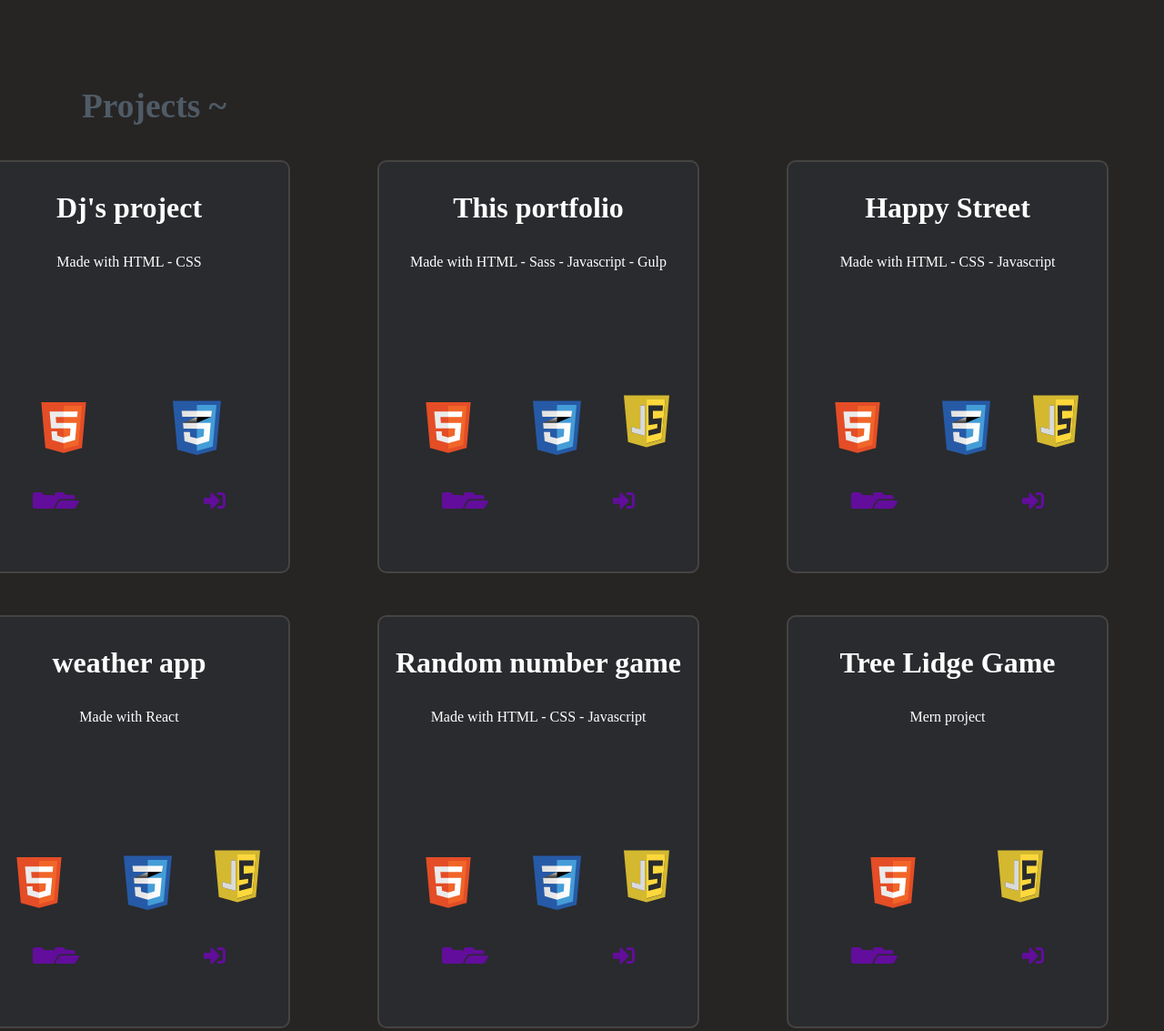
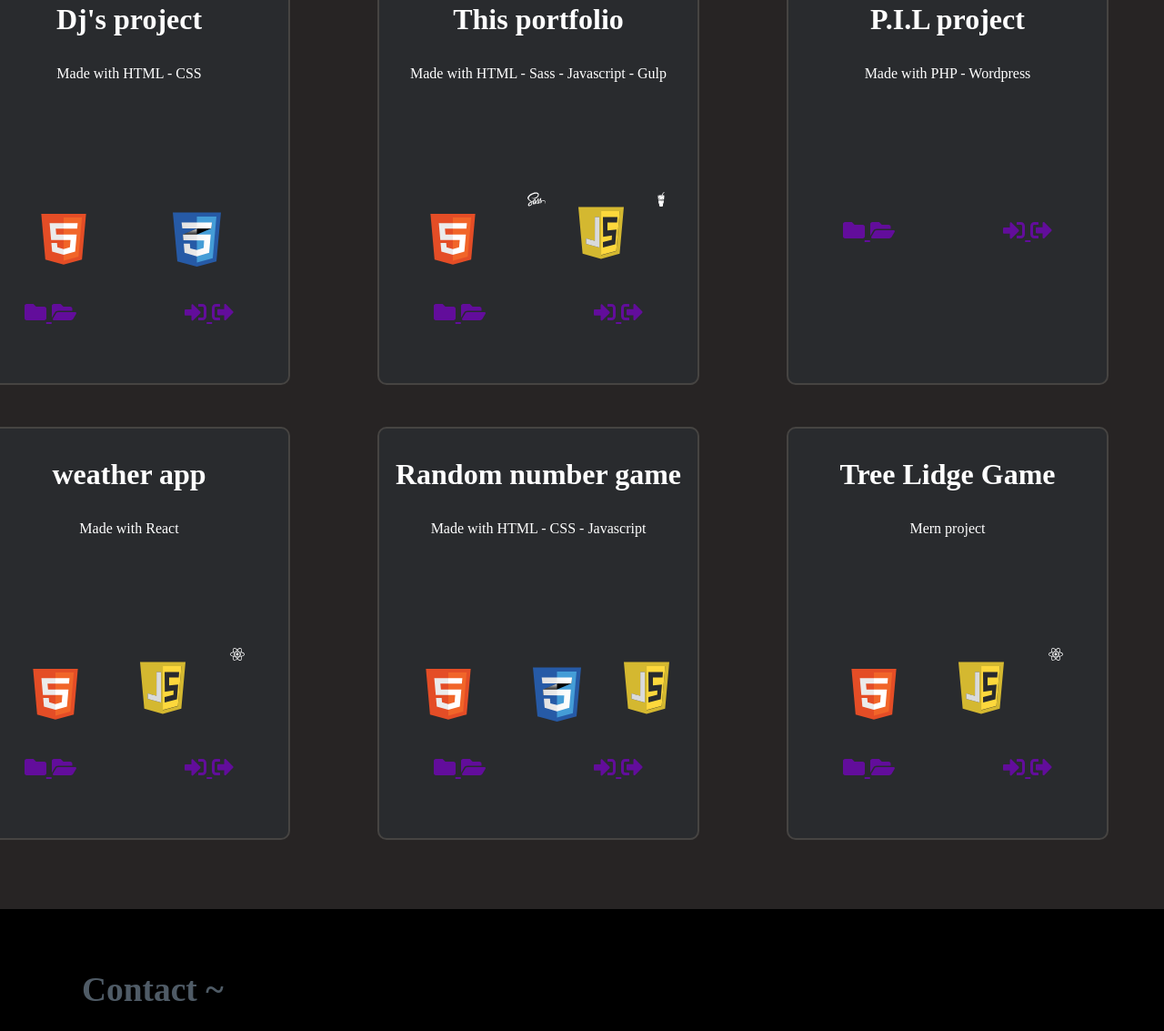
Before and after one commit to corentinIstace/portefolio, a website: page gulp/index.html in a window 1280 px wide. Shown: the part 1579-2712 px from the top of the page at 91% size. Drawn offline with nearby package versions, Linux system fonts and the light colour scheme; files that its build step writes are made by us from their sources; files whose address does not match are found by name.

Commit message:
gulp work

```diff
--- a/gulp/concat.js
+++ /dev/null
@@ -1 +0,0 @@
-function navbar(){let e=document.getElementById("navbar");"block"===e.style.display?e.style.display="none":e.style.display="block",console.log("ok")}navbar(),mouseOver(),mouseOut();
--- a/gulp/index.html
+++ b/gulp/index.html
@@ -5,7 +5,8 @@
     <meta http-equiv="X-UA-Compatible" content="IE=edge">
     <meta name="viewport" content="width=device-width, initial-scale=1.0">
     <script defer src="https://use.fontawesome.com/releases/v5.15.4/js/all.js" integrity="sha384-rOA1PnstxnOBLzCLMcre8ybwbTmemjzdNlILg8O7z1lUkLXozs4DHonlDtnE7fpc" crossorigin="anonymous"></script>
-    <link rel="stylesheet" href="./gulp/style.css?cb=1637768060999">
+    <script type="module" src="https://unpkg.com/ionicons@5.4.0/dist/ionicons/ionicons.esm.js"></script>
+    <link rel="stylesheet" href="./gulp/style.css?cb=1637836417141">
     <title>Corentin Istace - Portfolio</title>
 </head>
 <body>
@@ -39,13 +40,14 @@
         <section class="part" id="about">
             <div class="part-title">
                 <h3>About me ~</h3>
-                <p>I have very good knowledge about HTML5, CSS3, SASS, Git and Github,</p>
-                <p>Good Knoledge about Javascript, PHP,</p>
-                <p>Basics Knoledge about React, Parcel, Gulp, Docker.</p>
             </div>
             <div id="about-container">
                 <img src="./gulp/img/linkedin.webp" alt="photo de moi">
-                <p>text sur moi Lorem ipsum, dolor sit amet consectetur adipisicing elit. Officia aliquid dicta aliquam quidem possimus magni quos quae culpa quas? Modi dicta, sint est sequi totam quasi tempora optio inventore autem?</p>
+                <div id="about-text">
+                    <p>I have very good knowledge about HTML5, CSS3, SASS, Git and Github,</p>
+                    <p>Good Knowledge about Javascript, PHP, Wordpress,</p>
+                    <p>Basics Knowledge about React, Parcel, Gulp, Docker.</p>
+                </div>
             </div>
         </section>
 
@@ -62,8 +64,14 @@
                         <img class="svg" src="./gulp/svg/css3-01.svg" alt="svg du logo css non-officiel">
                     </div>
                     <div class="project-link-container">
-                        <a href="https://github.com/corentinIstace/dj-project" class="project-link" title="Go to the Github repo"><i class="fas fa-folder" ></i><i class="fas fa-folder-open"></i></a>
-                        <a href="https://corentinistace.github.io/dj-project/" title="Watch in the browser"><i class="fas fa-sign-in-alt"></i></a>
+                        <a href="https://github.com/corentinIstace/dj-project" class="project-link-git" title="Go to the Github repo">
+                            <i class="fas fa-folder"></i>
+                            <i class="fas fa-folder-open"></i>
+                        </a>
+                        <a href="https://corentinistace.github.io/dj-project/" class="project-link-net" title="Watch in the browser">
+                            <i class="fas fa-sign-in-alt"></i>
+                            <i class="fas fa-sign-out-alt"></i>
+                        </a>
                     </div>
                 </article>
                 <article class="project project2">
@@ -71,25 +79,35 @@
                     <P>Made with HTML - Sass - Javascript - Gulp</P>
                     <div class="items">
                         <img class="svg" src="./gulp/svg/html5-01.svg" alt="svg du logo HTML5 non-officiel">
-                        <img class="svg" src="./gulp/svg/css3-01.svg" alt="svg du logo css non-officiel">
-                        <img class="svg" src="./gulp/svg/javascript.svg" alt="svg du logo CSS  non-officiel">
+                        <i class="fab fa-sass"></i>
+                        <img class="svg" src="./gulp/svg/javascript.svg" alt="svg du logo javascript non-officiel">
+                        <i class="fab fa-gulp"></i>
                     </div>
-                                      <div class="project-link-container">
-                        <a href="https://github.com/corentinIstace/portefolio" class="project-link" title="Go to the Github repo"><i class="fas fa-folder" ></i><i class="fas fa-folder-open"></i></a>
-                        <a href="https://corentinistace.github.io/portefolio/" title="Watch in the browser"><i class="fas fa-sign-in-alt"></i></a>
+                    <div class="project-link-container">
+                        <a href="https://github.com/corentinIstace/portefolio" class="project-link" title="Go to the Github repo">
+                            <i class="fas fa-folder"></i>
+                            <i class="fas fa-folder-open"></i>
+                        </a>
+                        <a href="https://corentinistace.github.io/portefolio/" class="project-link-net" title="Watch in the browser">
+                            <i class="fas fa-sign-in-alt"></i>
+                            <i class="fas fa-sign-out-alt"></i>
+                        </a>
                     </div>
                 </article>
                 <article class="project project3">
-                    <h3 class="project-title">Happy Street</h3>
-                    <P>Made with HTML - CSS - Javascript</P>
+                    <h3 class="project-title">P.I.L project</h3>
+                    <P>Made with PHP - Wordpress</P>
                     <div class="items">
-                        <img class="svg" src="./gulp/svg/html5-01.svg" alt="svg du logo HTML5 non-officiel">
-                        <img class="svg" src="./gulp/svg/css3-01.svg" alt="svg du logo css non-officiel">
-                        <img class="svg" src="./gulp/svg/javascript.svg" alt="svg du logo CSS  non-officiel">
                     </div>
-                                      <div class="project-link-container">
-                        <a href="https://github.com/corentinIstace/Hackaton" class="project-link" title="Go to the Github repo"><i class="fas fa-folder" ></i><i class="fas fa-folder-open"></i></a>
-                        <a href="" title="Watch in the browser"><i class="fas fa-sign-in-alt"></i></a>
+                    <div class="project-link-container">
+                        <a href="" class="project-link" title="Go to the Github repo">
+                            <i class="fas fa-folder"></i>
+                            <i class="fas fa-folder-open"></i>
+                        </a>
+                        <a href="" class="project-link-net" title="Watch in the browser">
+                            <i class="fas fa-sign-in-alt"></i>
+                            <i class="fas fa-sign-out-alt"></i>
+                        </a>
                     </div>
                 </article>
                 <article class="project project4">
@@ -97,12 +115,18 @@
                     <P>Made with React</P>
                     <div class="items">
                         <img class="svg" src="./gulp/svg/html5-01.svg" alt="svg du logo HTML5 non-officiel">
-                        <img class="svg" src="./gulp/svg/css3-01.svg" alt="svg du logo css non-officiel">
-                        <img class="svg" src="./gulp/svg/javascript.svg" alt="svg du logo CSS  non-officiel">
+                        <img class="svg" src="./gulp/svg/javascript.svg" alt="svg du logo javascript non-officiel">
+                        <i class="fab fa-react"></i>
                     </div>
                    <div class="project-link-container">
-                        <a href="https://github.com/corentinIstace/weather-app" class="project-link" title="Go to the Github repo"><i class="fas fa-folder" ></i><i class="fas fa-folder-open"></i></a>
-                        <a href="https://619cc0abe34a10e997aaec40--ci-my-weather-app.netlify.app/" title="Watch in the browser"><i class="fas fa-sign-in-alt"></i></a>
+                        <a href="https://github.com/corentinIstace/weather-app" class="project-link" title="Go to the Github repo">
+                            <i class="fas fa-folder"></i>
+                            <i class="fas fa-folder-open"></i>
+                        </a>
+                        <a href="https://619cc0abe34a10e997aaec40--ci-my-weather-app.netlify.app/" class="project-link-net" title="Watch in the browser">
+                            <i class="fas fa-sign-in-alt"></i>
+                            <i class="fas fa-sign-out-alt"></i>
+                        </a>
                     </div>
                 </article>
                 <article class="project project5">
@@ -111,11 +135,17 @@
                     <div class="items">
                         <img class="svg" src="./gulp/svg/html5-01.svg" alt="svg du logo HTML5 non-officiel">
                         <img class="svg" src="./gulp/svg/css3-01.svg" alt="svg du logo css non-officiel">
-                        <img class="svg" src="./gulp/svg/javascript.svg" alt="svg du logo CSS  non-officiel">
+                        <img class="svg" src="./gulp/svg/javascript.svg" alt="svg du logo javascript  non-officiel">
                     </div>
                     <div class="project-link-container">
-                        <a href="https://github.com/corentinIstace/jeux" class="project-link" title="Go to the Github repo"><i class="fas fa-folder" ></i><i class="fas fa-folder-open"></i></a>
-                        <a href="https://upbeat-spence-4b1f46.netlify.app/" title="Watch in the browser"><i class="fas fa-sign-in-alt"></i></a>
+                        <a href="https://github.com/corentinIstace/jeux" class="project-link" title="Go to the Github repo">
+                            <i class="fas fa-folder"></i>
+                            <i class="fas fa-folder-open"></i>
+                        </a>
+                        <a href="https://upbeat-spence-4b1f46.netlify.app/" class="project-link-net" title="Watch in the browser">
+                            <i class="fas fa-sign-in-alt"></i>
+                            <i class="fas fa-sign-out-alt"></i>
+                        </a>
                     </div>
                 </article>
                 <article class="project project6">
@@ -124,10 +154,17 @@
                     <div class="items">
                         <img class="svg" src="./gulp/svg/html5-01.svg" alt="svg du logo HTML5 non-officiel">
                         <img class="svg" src="./gulp/svg/javascript.svg" alt="svg du logo CSS  non-officiel">
+                        <i class="fab fa-react"></i>
                     </div>
                     <div class="project-link-container">
-                        <a href="https://github.com/corentinIstace/tree_lidge-game" class="project-link" title="Go to the Github repo"><i class="fas fa-folder" ></i><i class="fas fa-folder-open"></i></a>
-                        <a href="" title="Watch in the browser"><i class="fas fa-sign-in-alt"></i></a>
+                        <a href="https://github.com/corentinIstace/tree_lidge-game" class="project-link" title="Go to the Github repo">
+                            <i class="fas fa-folder"></i>
+                            <i class="fas fa-folder-open"></i>
+                        </a>
+                        <a href="" class="project-link-net" title="Watch in the browser">
+                            <i class="fas fa-sign-in-alt"></i>
+                            <i class="fas fa-sign-out-alt"></i>
+                        </a>
                     </div>
                 </article>
             </div>
@@ -163,6 +200,6 @@
             <p><i class="far fa-copyright"></i> made by Corentin Istace</p>
         </div>
     </footer>
-    <script src="./gulp/concat.js?cb=1637768060999"></script>
+    <script src="./gulp/concat.js?cb=1637836417141"></script>
 </body>
 </html>
```
Also changed, not shown: gulp/style.css (+1 -1 lines), 1 other file.
